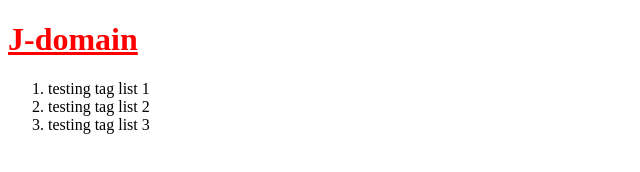
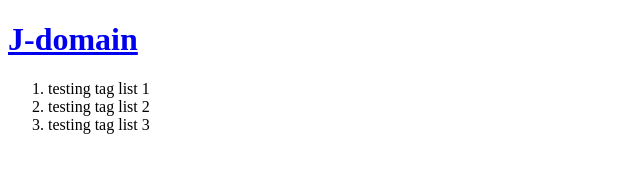
Before and after one commit to YounkooJee/J-Domain, a plain HTML site: page index.html in a window 1280 px wide. Shown: the whole page, without its empty margins (0-640 px from the left). Drawn offline with Linux system fonts and the light colour scheme.

Commit message:
Update index.html

```diff
--- a/index.html
+++ b/index.html
@@ -3,9 +3,7 @@
   <head>
     <meta charset="utf-8">
     <style>
-      a {
-        color:red;
-      }
+
     </style>
   </head>
   <body>
```
